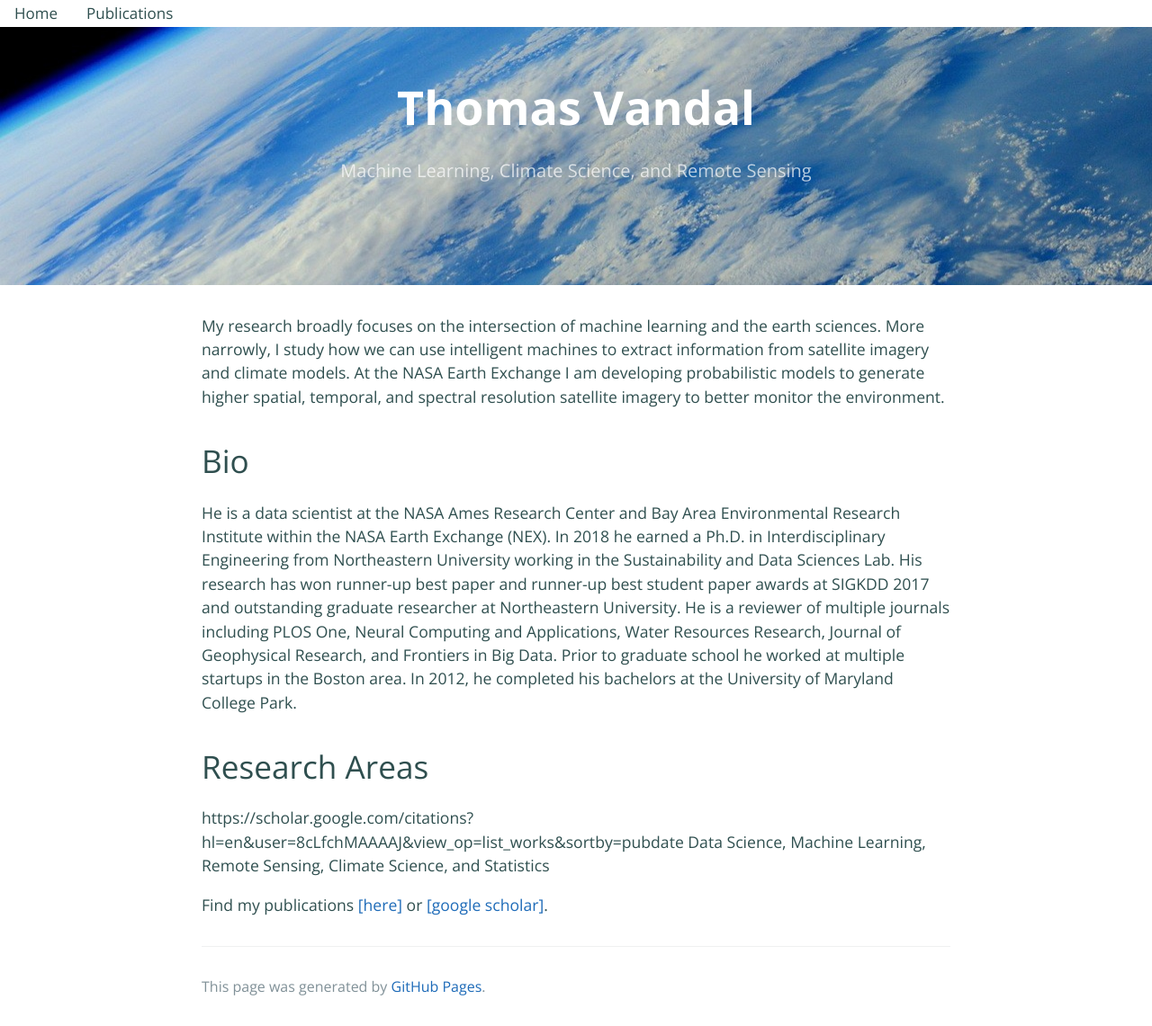
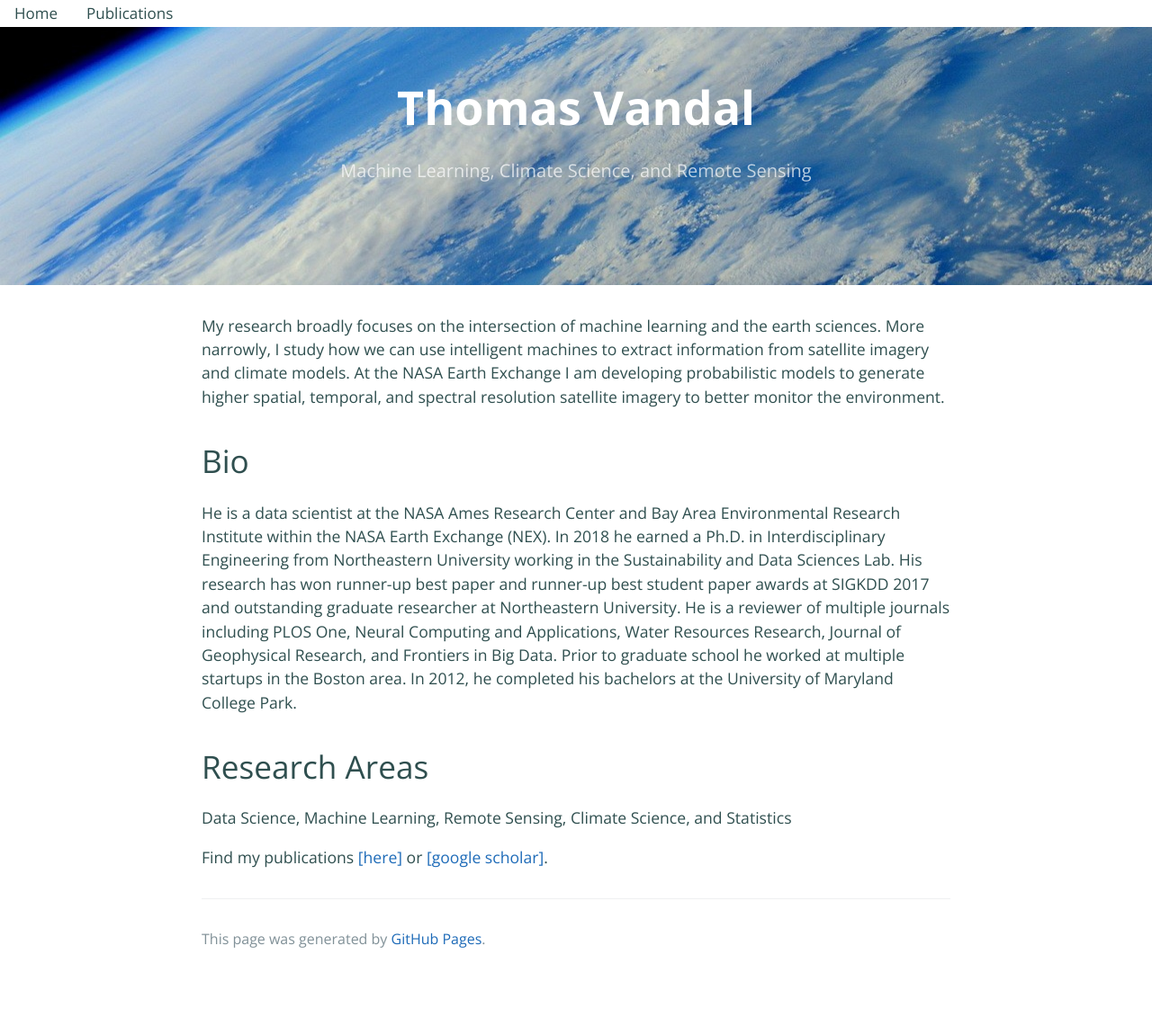
Before and after one commit to tjvandal/tjvandal.github.io, a Jekyll site: the page built from index.md, in a window 1280 px wide. Shown: the whole page at 90% size. Built offline with Jekyll 4.4.1, drawn with Linux system fonts in a browser that asks for light colours; the repository's description, which GitHub fills in, is left out; after the commit the page ends 1088 px from its top, so only the background shows below that; some of the changed lines change nothing that is shown.

Commit message:
remove false link

```diff
--- a/index.md
+++ b/index.md
@@ -12,7 +12,6 @@ My research broadly focuses on the intersection of machine learning and the eart
 He is a data scientist at the NASA Ames Research Center and Bay Area Environmental Research Institute within the NASA Earth Exchange (NEX). In 2018 he earned a Ph.D. in Interdisciplinary Engineering from Northeastern University working in the Sustainability and Data Sciences Lab. His research has won runner-up best paper and runner-up best student paper awards at SIGKDD 2017 and outstanding graduate researcher at Northeastern University.  He is a reviewer of multiple journals including PLOS One, Neural Computing and Applications, Water Resources Research, Journal of Geophysical Research, and Frontiers in Big Data. Prior to graduate school he worked at multiple startups in the Boston area.  In 2012, he completed his bachelors at the University of Maryland College Park.
 
 # Research Areas
-https://scholar.google.com/citations?hl=en&user=8cLfchMAAAAJ&view_op=list_works&sortby=pubdate
 Data Science, Machine Learning, Remote Sensing, Climate Science, and Statistics
 
 Find my publications [[here]](publications.html) or [[google scholar]](https://scholar.google.com/citations?hl=en&user=8cLfchMAAAAJ).
```
